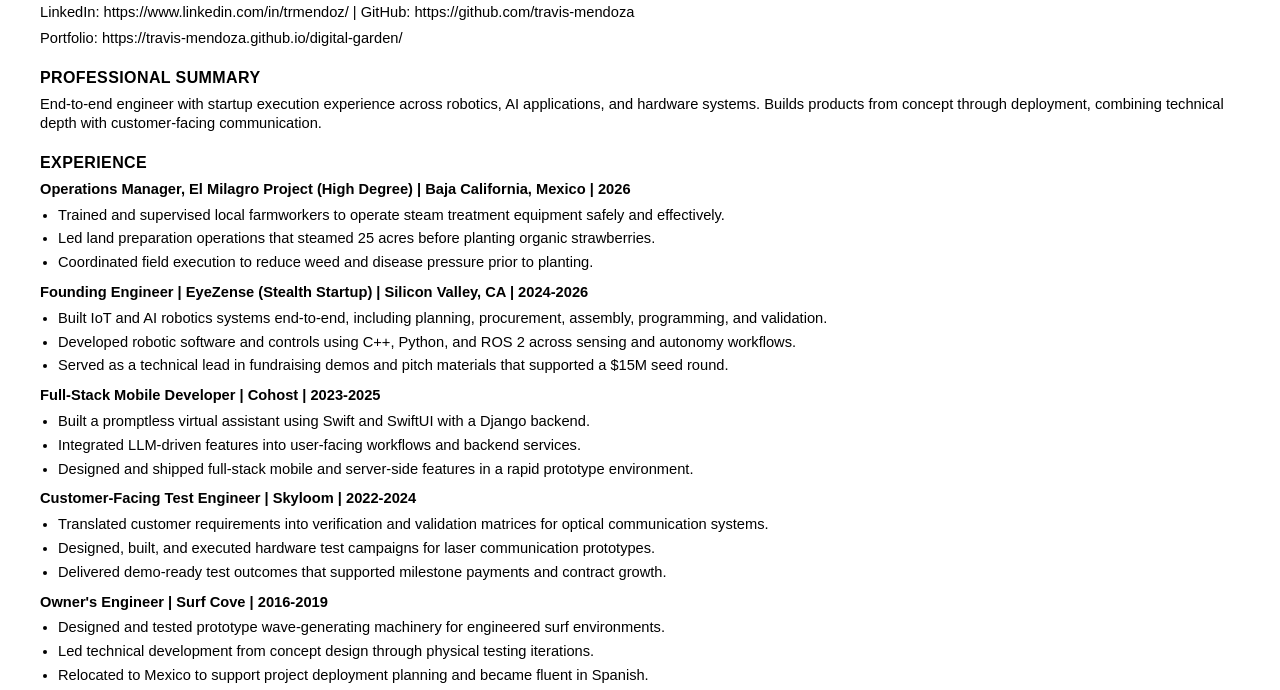
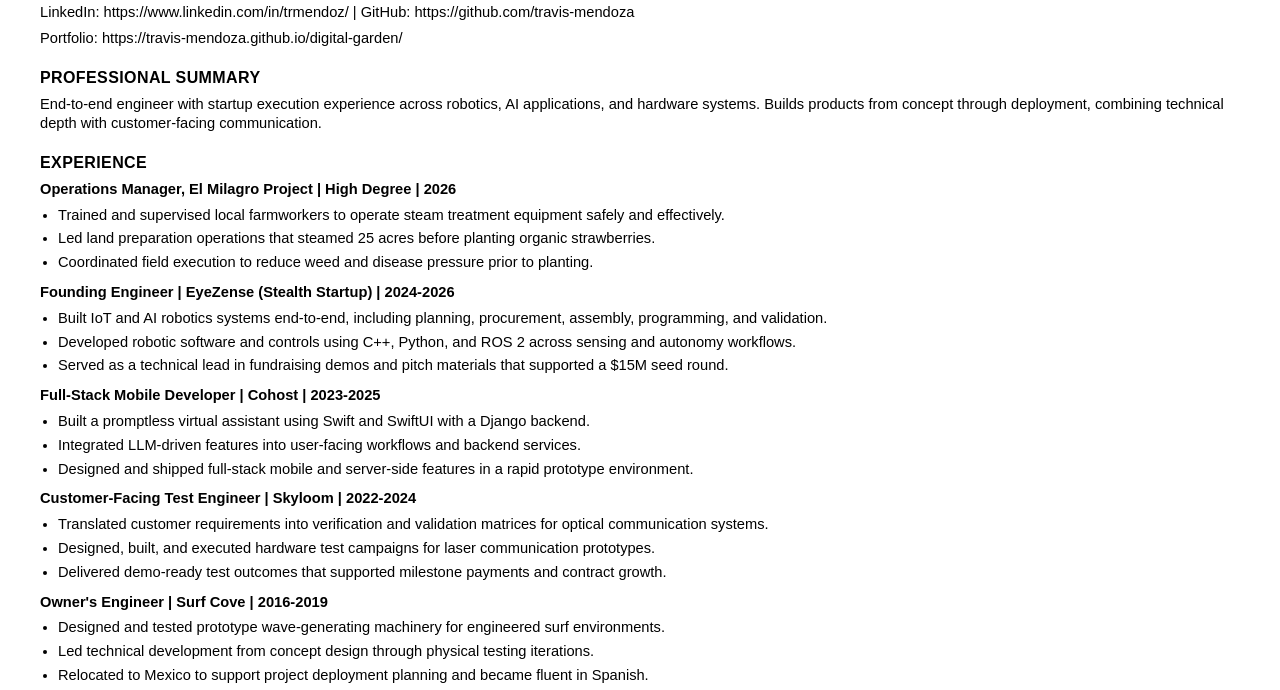
Before and after one commit to travis-mendoza/digital-garden, a website: page resume-ats.html in a window 1280 px wide. Shown: the part 110-800 px from the top of the page. Drawn offline with Linux system fonts and the light colour scheme.

Commit message:
remove locations from experience headings for consistency in ATS resume

```diff
--- a/resume-ats.html
+++ b/resume-ats.html
@@ -71,7 +71,7 @@
     <h2>Experience</h2>
 
     <div class="entry">
-        <p class="entry-header">Operations Manager, El Milagro Project (High Degree) | Baja California, Mexico | 2026</p>
+        <p class="entry-header">Operations Manager, El Milagro Project | High Degree | 2026</p>
         <ul>
             <li>Trained and supervised local farmworkers to operate steam treatment equipment safely and effectively.</li>
             <li>Led land preparation operations that steamed 25 acres before planting organic strawberries.</li>
@@ -80,7 +80,7 @@
     </div>
 
     <div class="entry">
-        <p class="entry-header">Founding Engineer | EyeZense (Stealth Startup) | Silicon Valley, CA | 2024-2026</p>
+        <p class="entry-header">Founding Engineer | EyeZense (Stealth Startup) | 2024-2026</p>
         <ul>
             <li>Built IoT and AI robotics systems end-to-end, including planning, procurement, assembly, programming, and validation.</li>
             <li>Developed robotic software and controls using C++, Python, and ROS 2 across sensing and autonomy workflows.</li>
```
Also changed, not shown: 1 other file.
